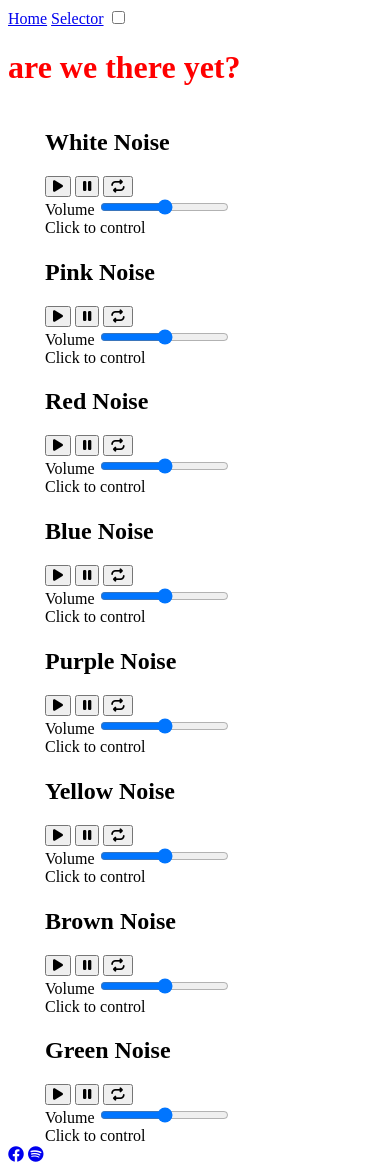
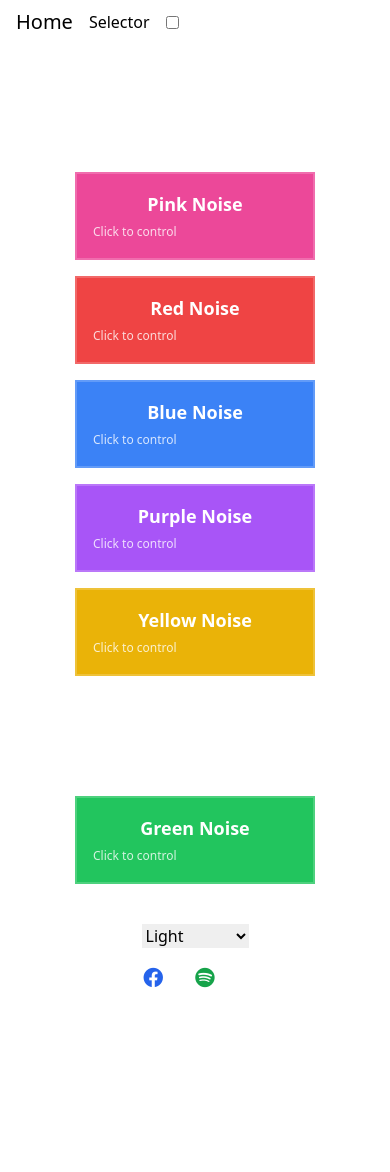
Before and after one commit to humanauction/noise-noise, a Django app: page /selector/ in a window 390 px wide. After the commit the page ends 988 px from the top, so only its background shows below. Run offline with Django 4.2, Linux system fonts and the light colour scheme; some libraries are stand-ins or nearby versions.

Commit message:
Add: selector.css: card style, hover; Add: selector.js: card interaction, audio controls; Add: selector.html: card layout, volume control; Add: index.html: theme toggle, CSS integration.

```diff
--- /dev/null
+++ b/selector/static/css/selector.css
@@ -0,0 +1,56 @@
+/* Card styling */
+.card {
+    border: 1px solid rgba(255, 255, 255, 0.2);
+    transition: all 0.3s ease;
+}
+
+/* Light border for better visibility on colored backgrounds */
+.card-body {
+    border: 1px solid rgba(255, 255, 255, 0.2);
+}
+.card-controls.show {
+    display: block !important;
+}
+.card-indicator.hide {
+    display: none !important;
+}
+/* Hover effects for color-specific cards */
+.card.bg-white-500:hover {
+    background-color: rgb(0, 0, 0) !important;
+    color: white;
+}
+
+.card.bg-pink-500:hover {
+    background-color: rgb(34, 197, 94) !important; /* Green opposite */
+    color: white;
+}
+
+.card.bg-red-500:hover {
+    background-color: rgb(34, 197, 94) !important; /* Green opposite */
+    color: white;
+}
+
+.card.bg-blue-500:hover {
+    background-color: rgb(249, 115, 22) !important; /* Orange opposite */
+    color: white;
+}
+
+.card.bg-purple-500:hover {
+    background-color: rgb(234, 179, 8) !important; /* Yellow opposite */
+    color: black;
+}
+
+.card.bg-yellow-500:hover {
+    background-color: rgb(147, 51, 234) !important; /* Purple opposite */
+    color: white;
+}
+
+.card.bg-brown-500:hover {
+    background-color: rgb(14, 165, 233) !important; /* Sky blue opposite */
+    color: white;
+}
+
+.card.bg-green-500:hover {
+    background-color: rgb(239, 68, 68) !important; /* Red opposite */
+    color: white;
+}
--- /dev/null
+++ b/selector/static/js/selector.js
@@ -0,0 +1,69 @@
+// Track flipped state and loop state
+const flippedCards = new Set();
+const loopStates = {};
+
+function flipCard(color) {
+    const controls = document.getElementById(`controls-${color}`);
+    const indicator = document.getElementById(`indicator-${color}`);
+
+    if (flippedCards.has(color)) {
+        // Flip back to title view
+        controls.classList.remove("show");
+        controls.classList.add("hidden");
+        indicator.classList.remove("hide");
+        flippedCards.delete(color);
+    } else {
+        // Flip to controls view
+        controls.classList.remove("hidden");
+        controls.classList.add("show");
+        indicator.classList.add("hide");
+        flippedCards.add(color);
+    }
+}
+
+function play(color) {
+    const audio = document.getElementById(`audio-${color}`);
+    audio.play().catch((e) => console.log("Audio play failed:", e));
+}
+
+function pause(color) {
+    const audio = document.getElementById(`audio-${color}`);
+    audio.pause();
+}
+
+function toggleLoop(color) {
+    const audio = document.getElementById(`audio-${color}`);
+    const loopBtn = document.getElementById(`loop-btn-${color}`);
+
+    audio.loop = !audio.loop;
+    loopStates[color] = audio.loop;
+
+    // Update button appearance
+    if (audio.loop) {
+        loopBtn.classList.add("btn-active");
+    } else {
+        loopBtn.classList.remove("btn-active");
+    }
+}
+
+function setVolume(color, volume) {
+    const audio = document.getElementById(`audio-${color}`);
+    audio.volume = volume;
+}
+
+// Initialize volume for all audio elements when page loads
+document.addEventListener("DOMContentLoaded", function () {
+    const colors = [
+        "white",
+        "pink",
+        "red",
+        "blue",
+        "purple",
+        "yellow",
+        "brown",
+        "green",
+    ];
+    colors.forEach((color) => {
+        setVolume(color, 0.5);
+    });
+});
--- a/selector/templates/selector/selector.html
+++ b/selector/templates/selector/selector.html
@@ -1,15 +1,15 @@
 {% extends 'index.html' %} {% load static %} {% block content %}
 <div
-    class="grid grid-cols-1 sm:grid-cols-6 lg:grid-cols-9 xl:grid-cols-12 gap-4 md:gap-6"
+    class="grid grid-cols-1 sm:grid-cols-2 md:grid-cols-3 lg:grid-cols-4 xl:grid-cols-8 gap-4"
 >
     {% for color in colors %}
     <div
-        class="card bg-{{ color }}-500 text-white w-full h-64 cursor-pointer transform transition-transform duration-300 hover:scale-105"
+        class="card bg-{{ color }}-500 text-white h-full w-60 cursor-pointer transform transition-transform duration-300 hover:scale-105"
         onclick="flipCard('{{ color }}')"
     >
-        <div class="card-body p-4 flex flex-col justify-between">
+        <div class="card-body p-4 flex flex-col">
             <div class="flex-1 flex items-center justify-center">
-                <h2 class="card-title text-xl font-bold text-center">
+                <h2 class="card-title text-lg sm:text-xl font-bold text-center">
                     {{ color|capfirst }} Noise
                 </h2>
             </div>
@@ -49,8 +49,13 @@
 
                 <!-- Volume control -->
                 <div class="w-full">
-                    <label class="text-xs opacity-80 mb-2 block">Volume</label>
+                    <label
+                        for="volume-{{ color }}"
+                        class="text-xs opacity-80 mb-2 block"
+                        >Volume</label
+                    >
                     <input
+                        id="volume-{{ color }}"
                         type="range"
                         min="0"
                         max="1"
@@ -71,65 +76,5 @@
     {% endfor %}
 </div>
 {% endblock %} {% block extra_js %}
-<script>
-    // Track flipped state and loop state
-    const flippedCards = new Set();
-    const loopStates = {};
-
-    function flipCard(color) {
-        const controls = document.getElementById(`controls-${color}`);
-        const indicator = document.getElementById(`indicator-${color}`);
-
-        if (flippedCards.has(color)) {
-            // Flip back to title view
-            controls.classList.remove('show');
-            controls.classList.add('hidden');
-            indicator.classList.remove('hide');
-            flippedCards.delete(color);
-        } else {
-            // Flip to controls view
-            controls.classList.remove('hidden');
-            controls.classList.add('show');
-            indicator.classList.add('hide');
-            flippedCards.add(color);
-        }
-    }
-
-    function play(color) {
-        const audio = document.getElementById(`audio-${color}`);
-        audio.play().catch(e => console.log('Audio play failed:', e));
-    }
-
-    function pause(color) {
-        const audio = document.getElementById(`audio-${color}`);
-        audio.pause();
-    }
-
-    function toggleLoop(color) {
-        const audio = document.getElementById(`audio-${color}`);
-        const loopBtn = document.getElementById(`loop-btn-${color}`);
-
-        audio.loop = !audio.loop;
-        loopStates[color] = audio.loop;
-
-        // Update button appearance
-        if (audio.loop) {
-            loopBtn.classList.add('btn-active');
-        } else {
-            loopBtn.classList.remove('btn-active');
-        }
-    }
-
-    function setVolume(color, volume) {
-        const audio = document.getElementById(`audio-${color}`);
-        audio.volume = volume;
-    }
-
-    // Initialize volume for all audio elements
-    document.addEventListener('DOMContentLoaded', function() {
-        {% for color in colors %}
-        setVolume('{{ color }}', 0.5);
-        {% endfor %}
-    });
-</script>
+<script src="{% static 'js/selector.js' %}"></script>
 {% endblock %}
--- a/static/css/style.css
+++ b/static/css/style.css
@@ -1,62 +1,3 @@
 h1 {
     color: red;
 }
-
-/* Card styling */
-.card {
-    border: 1px solid rgba(255, 255, 255, 0.2);
-    max-width: 300px;
-    margin: 0 auto;
-    transition: all 0.3s ease;
-}
-
-/* Light border for better visibility on colored backgrounds */
-.card-body {
-    border-radius: 1px;
-}
-.card-controls.show {
-    display: block !important;
-}
-.card-indicator.hide {
-    display: none !important;
-}
-/* Hover effects for color-specific cards */
-.card.bg-white-500:hover {
-    background-color: rgb(0, 0, 0) !important;
-    color: white;
-}
-
-.card.bg-pink-500:hover {
-    background-color: rgb(34, 197, 94) !important; /* Green opposite */
-    color: white;
-}
-
-.card.bg-red-500:hover {
-    background-color: rgb(34, 197, 94) !important; /* Green opposite */
-    color: white;
-}
-
-.card.bg-blue-500:hover {
-    background-color: rgb(249, 115, 22) !important; /* Orange opposite */
-    color: white;
-}
-
-.card.bg-purple-500:hover {
-    background-color: rgb(234, 179, 8) !important; /* Yellow opposite */
-    color: black;
-}
-
-.card.bg-yellow-500:hover {
-    background-color: rgb(147, 51, 234) !important; /* Purple opposite */
-    color: white;
-}
-
-.card.bg-brown-500:hover {
-    background-color: rgb(14, 165, 233) !important; /* Sky blue opposite */
-    color: white;
-}
-
-.card.bg-green-500:hover {
-    background-color: rgb(239, 68, 68) !important; /* Red opposite */
-    color: white;
-}
--- a/templates/index.html
+++ b/templates/index.html
@@ -7,6 +7,8 @@
         <meta name="viewport" content="width=device-width, initial-scale=1.0" />
         <title>Django-Setup</title>
 
+        <script src="https://cdn.tailwindcss.com"></script>
+        <script src="https://cdn.jsdelivr.net/npm/theme-change@2.0.2/index.js"></script>
         <link
             href="https://cdn.jsdelivr.net/npm/daisyui@5/themes.css"
             rel="stylesheet"
@@ -17,6 +19,10 @@
             href="https://cdnjs.cloudflare.com/ajax/libs/font-awesome/6.4.0/css/all.min.css"
         />
         <link rel="stylesheet" href="{% static 'css/style.css' %}" />
+        <link
+            rel="stylesheet"
+            href="{% static 'selector/css/selector.css' %}"
+        />
         <link
             rel="shortcut icon"
             href="{% static 'images/favicon.ico' %}"
@@ -41,17 +47,53 @@
                 >
                 <input
                     type="checkbox"
+                    id="theme-toggle"
+                    name="theme-toggle"
                     value="synthwave"
                     class="toggle theme-controller"
                 />
+                <label for="theme-toggle" class="ml-2 text-sm"></label>
             </div>
         </nav>
-        <main class="flex-1 container mx-auto px-4 py-6">
-            <h1>are we there yet?</h1>
+        <main class="flex-1 max-w-7xl mx-auto px-4 py-6">
             {% block content %} {% endblock %}
         </main>
         <!-- Footer -->
         <footer class="bg-base-200 py-4 mt-auto">
+            <div class="flex flex-col items-center space-y-4">
+                <nav>
+                    <select class="select select-bordered theme-controller" data-choose-theme>
+                        <option value="light">Light</option>
+                        <option value="dark">Dark</option>
+                        <option value="cupcake">Cupcake</option>
+                        <option value="bumblebee">Bumblebee</option>
+                        <option value="emerald">Emerald</option>
+                        <option value="corporate">Corporate</option>
+                        <option value="synthwave">Synthwave</option>
+                        <option value="retro">Retro</option>
+                        <option value="cyberpunk">Cyberpunk</option>
+                        <option value="valentine">Valentine</option>
+                        <option value="halloween">Halloween</option>
+                        <option value="garden">Garden</option>
+                        <option value="forest">Forest</option>
+                        <option value="aqua">Aqua</option>
+                        <option value="lofi">Lofi</option>
+                        <option value="pastel">Pastel</option>
+                        <option value="fantasy">Fantasy</option>
+                        <option value="wireframe">Wireframe</option>
+                        <option value="black">Black</option>
+                        <option value="luxury">Luxury</option>
+                        <option value="dracula">Dracula</option>
+                        <option value="cmyk">CMYK</option>
+                        <option value="autumn">Autumn</option>
+                        <option value="business">Business</option>
+                        <option value="acid">Acid</option>
+                        <option value="lemonade">Lemonade</option>
+                        <option value="night">Night</option>
+                        <option value="coffee">Coffee</option>
+                        <option value="winter">Winter</option>
+                    </select>
+                </nav>
             <div class="flex justify-center space-x-8">
                 <a href="#" rel="noopener" class="text-blue-600 text-xl"
                     ><i class="fa-brands fa-facebook"></i
@@ -64,6 +106,5 @@
                 ></a>
             </div>
         </footer>
-        <script src="https://cdn.jsdelivr.net/npm/theme-change@2.0.2/index.js"></script>
     </body>
 </html>
```
